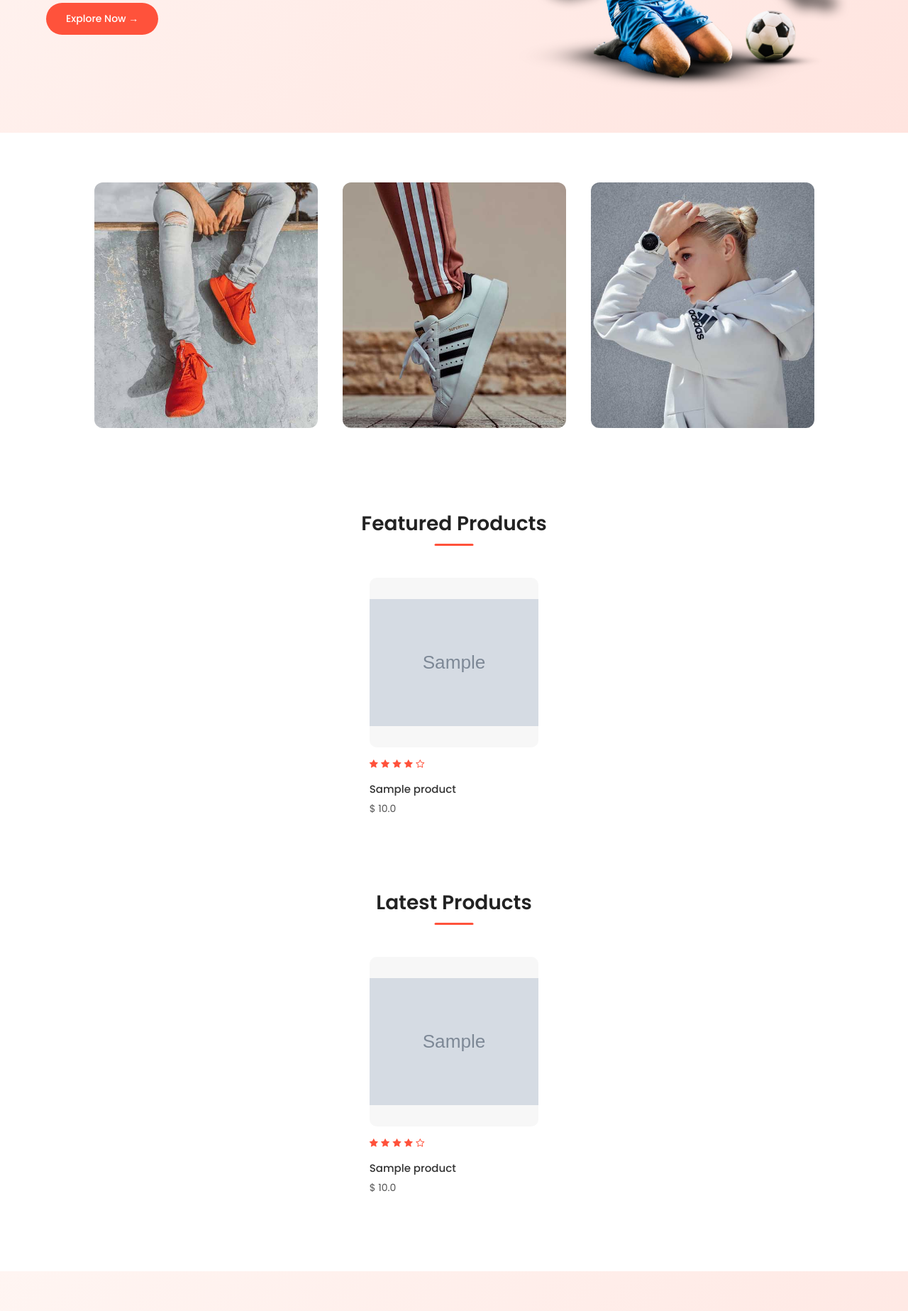
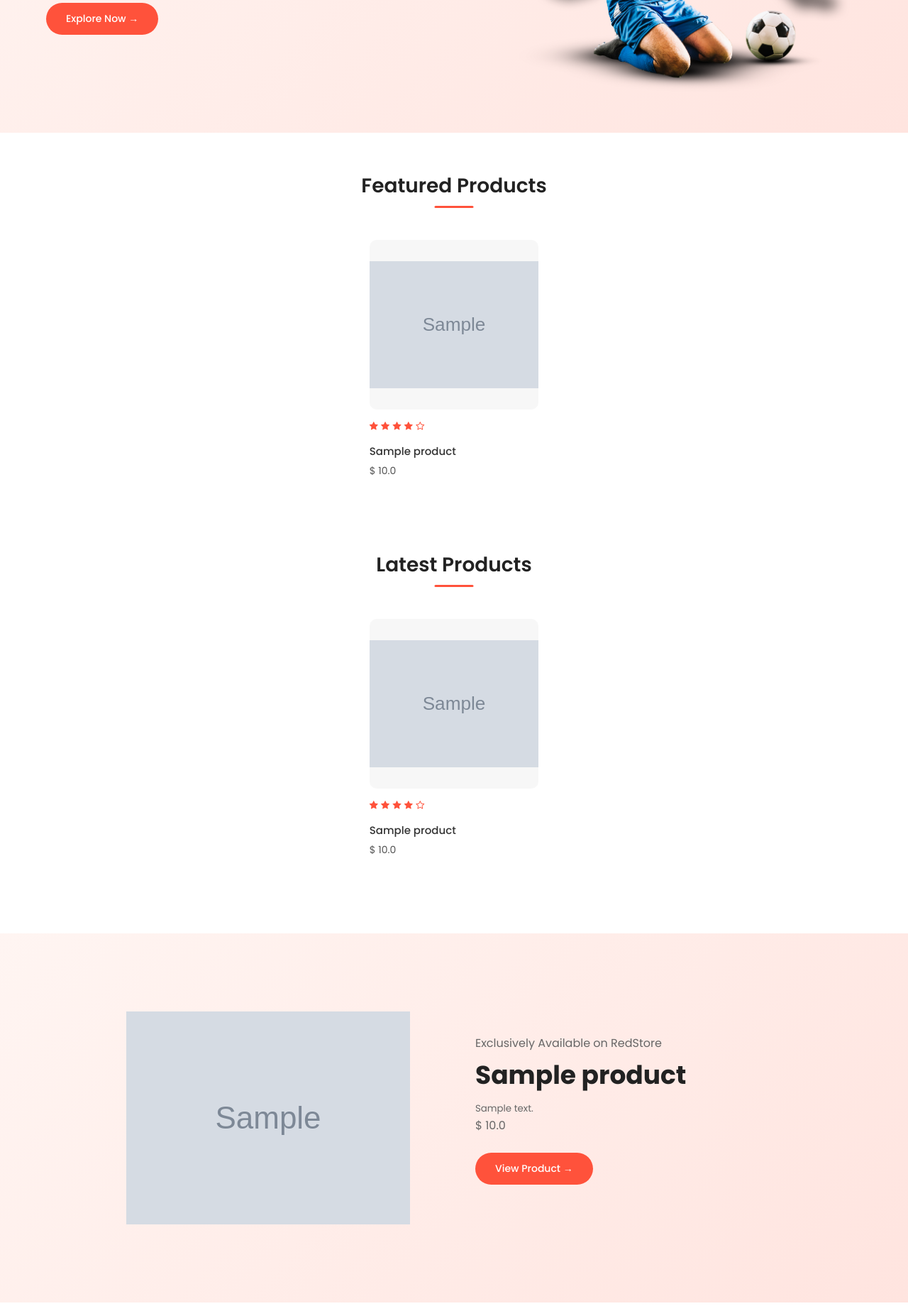
Before and after one commit to nidhinr07/ecommerce-website, a Django app: page / in a window 1280 px wide. Shown: the part 437-2284 px from the top of the page at 71% size. Run offline with Django 5.2, Linux system fonts and the light colour scheme; tables that the repository leaves empty hold one stand-in row (values such as "Sample post"); grey boxes marked "Sample" are stand-in pictures.

Commit message:
Changed Some initial button Function

```diff
--- a/cart/products/views.py
+++ b/cart/products/views.py
@@ -5,13 +5,17 @@ from django.core.paginator import Paginator
 # Create your views here.
 
 def index(request):
-    featured_products=Product.objects.order_by('priority')[:4]
-    latest_products=Product.objects.order_by('-id')[:8]
-    context={
-        'featured_products':featured_products,
-        'latest_products':latest_products
+    featured_products = Product.objects.order_by('priority')[:4]
+    latest_products = Product.objects.order_by('-id')[:8]
+    offer_product = Product.objects.order_by('-priority').first()
+
+    context = {
+        'featured_products': featured_products,
+        'latest_products': latest_products,
+        'offer_product': offer_product
     }
-    return render(request, 'index.html',context)
+
+    return render(request, 'index.html', context)
 
 def products(request):
     page=1
--- a/cart/templates/account.html
+++ b/cart/templates/account.html
@@ -5,7 +5,7 @@
 <head>
     <meta charset="UTF-8">
     <meta name="viewport" content="width=device-width, initial-scale=1.0">
-    <title>All Products | RedStore</title>
+    <title>Account | RedStore</title>
 
     <link rel="stylesheet" href="{% static 'css/style.css' %}">
 
--- a/cart/templates/index.html
+++ b/cart/templates/index.html
@@ -5,7 +5,7 @@
 <head>
     <meta charset="UTF-8">
     <meta name="viewport" content="width=device-width, initial-scale=1.0">
-    <title>RedStore | Ecommerce Website Design</title>
+    <title>RedStore | Ecommerce Website</title>
     <link rel="stylesheet" href="{% static 'css/style.css' %}">
     <link href="https://fonts.googleapis.com/css2?family=Poppins:wght@300;400;500;600;700&display=swap"
         rel="stylesheet">
@@ -43,28 +43,12 @@
                     <h1>Give Your Workout <br> A New Style!</h1>
                     <p>Success isn't always about greatness. It;s about consistency. Consistent <br> hard work gains
                         success. Greatness will come.</p>
-                    <a href="" class="btn">Explore Now &#8594;</a>
+                    <a href="{% url 'products' %}" class="btn">
+                        Explore Now &#8594;
+                    </a>
                 </div>
                 <div class="col-2">
                     <img src="{% static 'images/image1.png' %}">
-                </div>
-            </div>
-        </div>
-    </div>
-
-    <!-- Feadtued Categories -->
-
-    <div class="categories">
-        <div class="small-container">
-            <div class="row">
-                <div class="col-3">
-                    <img src="{% static 'images/category-1.jpg' %}">
-                </div>
-                <div class="col-3">
-                    <img src="{% static 'images/category-2.jpg' %}">
-                </div>
-                <div class="col-3">
-                    <img src="{% static 'images/category-3.jpg' %}">
                 </div>
             </div>
         </div>
@@ -118,19 +102,31 @@
     </div>
 
     <!-- Offer -->
+
     <div class="offer">
         <div class="small-container">
             <div class="row">
+
                 <div class="col-2">
-                    <img src="{% static 'images/exclusive.png' %}" class="offer-img">
+                    <img src="{{ offer_product.image.url }}" class="offer-img">
                 </div>
+
                 <div class="col-2">
                     <p>Exclusively Available on RedStore</p>
-                    <h1>Smart Band 4</h1>
-                    <small>The Mi Smart Band 4 fearures a 39.9%larger (than Mi Band 3) AMOLED color full-touch display
-                        with adjustable brightness, so everything is clear as can be.<br></small>
-                    <a href="products.html" class="btn">Buy Now &#8594;</a>
+
+                    <h1>{{ offer_product.title }}</h1>
+
+                    <small>
+                        {{ offer_product.description }}
+                    </small>
+
+                    <p>$ {{ offer_product.price }}</p>
+
+                    <a href="{% url 'product_details' offer_product.pk %}" class="btn">
+                        View Product &#8594;
+                    </a>
                 </div>
+
             </div>
         </div>
     </div>
--- a/cart/templates/product_details.html
+++ b/cart/templates/product_details.html
@@ -5,7 +5,7 @@
 <head>
     <meta charset="UTF-8">
     <meta name="viewport" content="width=device-width, initial-scale=1.0">
-    <title>All Products | RedStore</title>
+    <title>Product Details| RedStore</title>
 
     <link rel="stylesheet" href="{% static 'css/style.css' %}">
 
```
